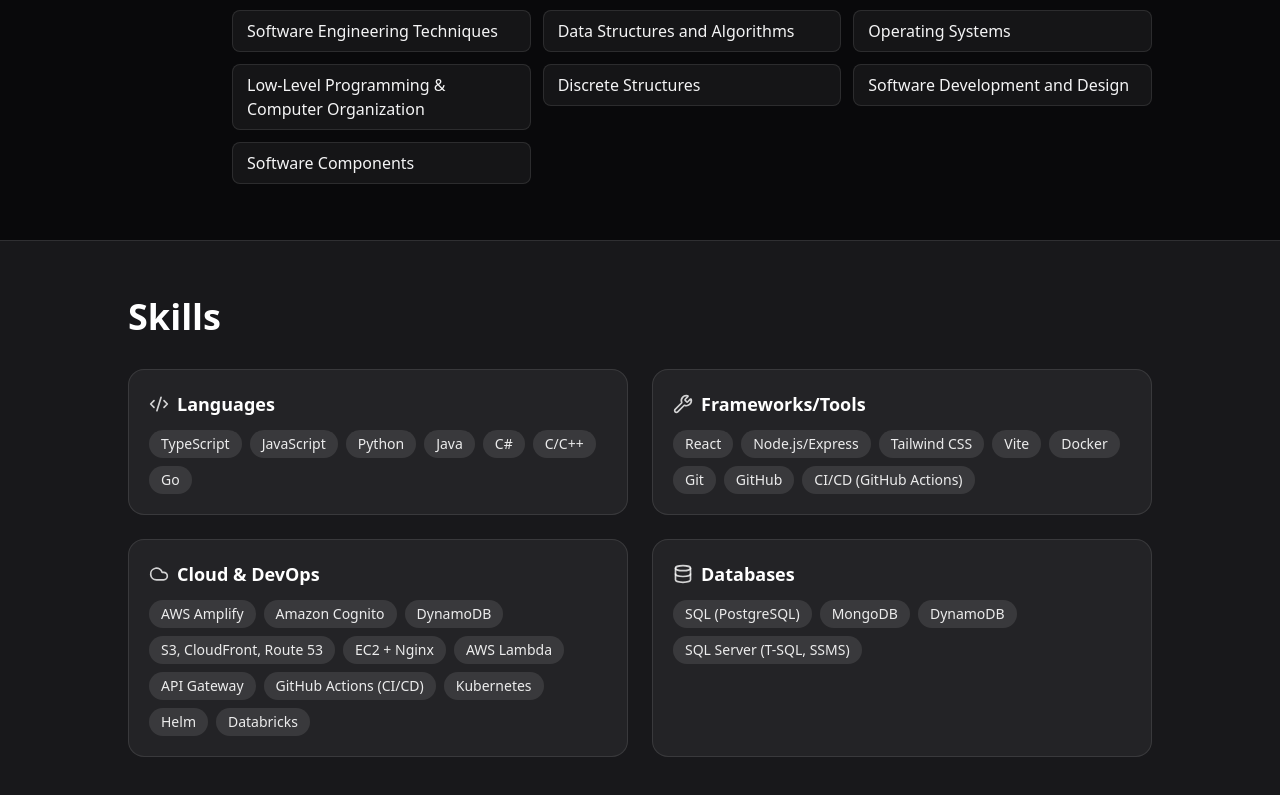
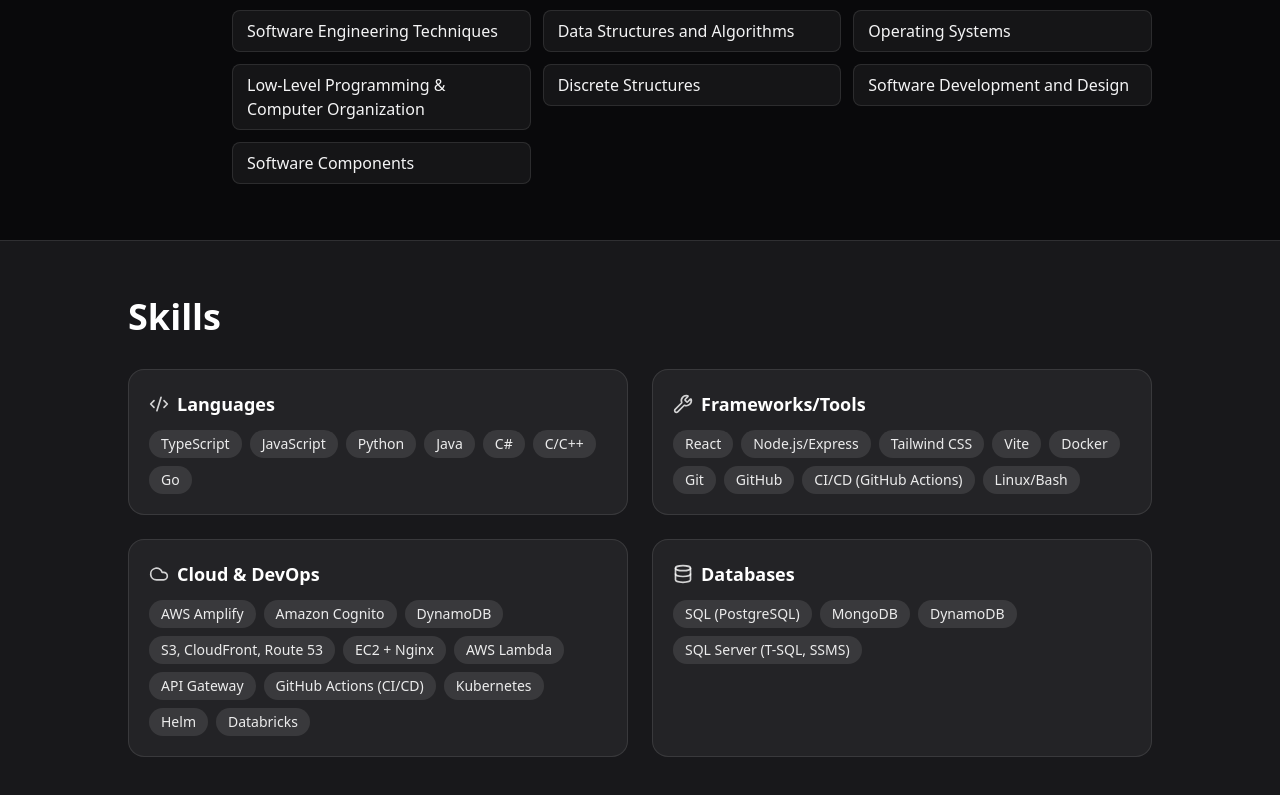
Before and after one commit to KyleWhite22/Portfolio, a React (Vite) app in the folder client/: page / in a window 1280 px wide. Shown: the part 3633-4428 px from the top of the page. Built offline with nearby package versions, Linux system fonts and the light colour scheme; a web font is replaced by a local one.

Commit message:
added skill

```diff
--- a/client/src/components/Skills.tsx
+++ b/client/src/components/Skills.tsx
@@ -48,7 +48,8 @@ const groups: SkillGroup[] = [
       { name: "Docker"},
       { name: "Git"},
       { name: "GitHub"},
-      { name: "CI/CD (GitHub Actions)"}
+      { name: "CI/CD (GitHub Actions)"},
+      { name: "Linux/Bash"}
     ],
   },
   {
```
